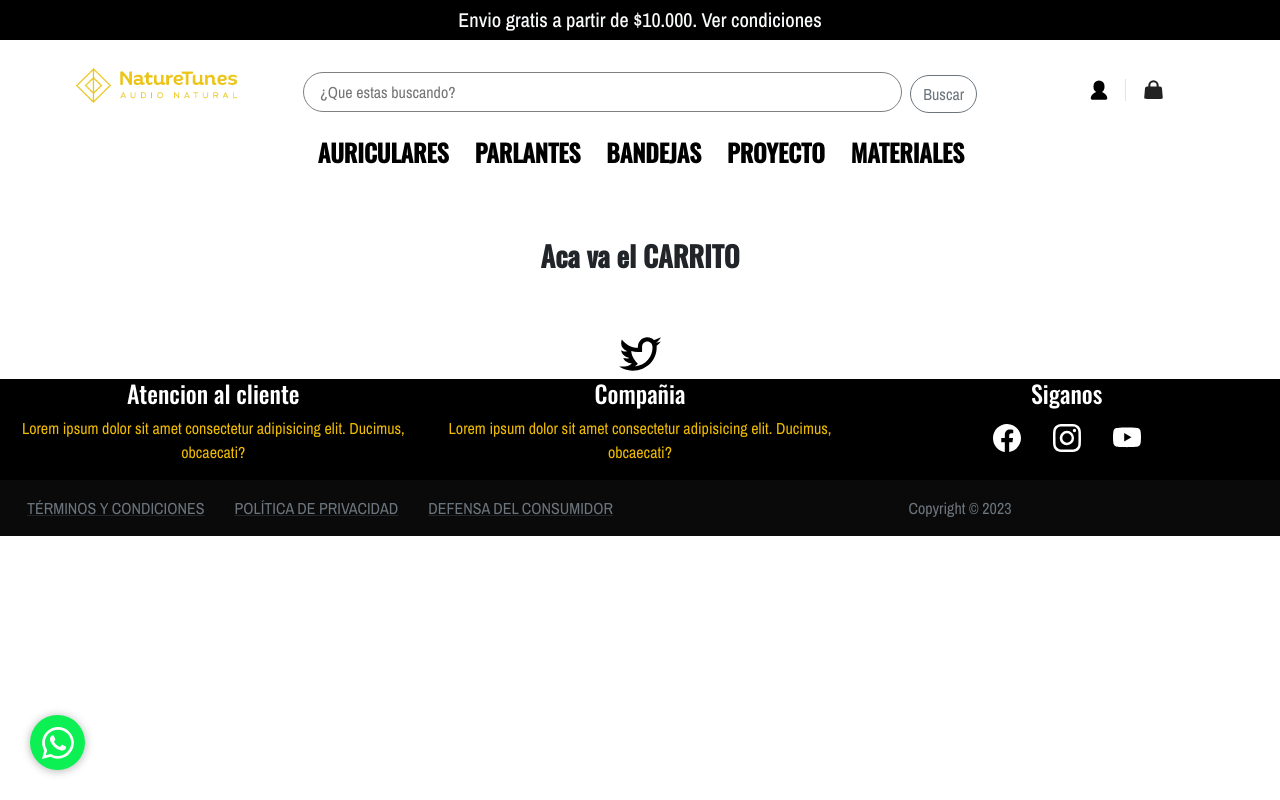
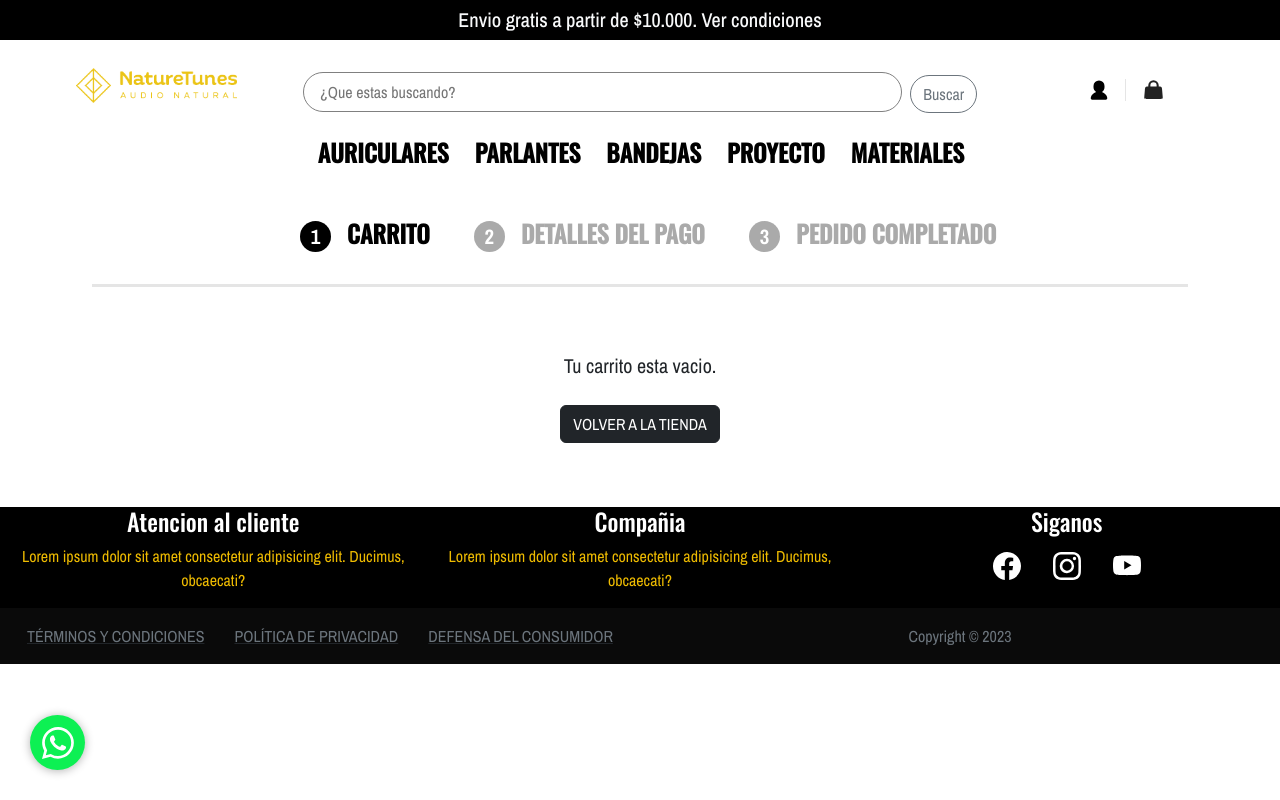
Before and after one commit to MaxiPrandi/NatureTunes, a React (Vite) app in the folder Front/: page /Cart in a window 1280 px wide. Built offline with nearby package versions, Linux system fonts and the light colour scheme.

Commit message:
agrego carrito

```diff
--- a/Front/public/styles/App.css
+++ b/Front/public/styles/App.css
@@ -47,7 +47,7 @@ h4 {
 }
 
 .icons-divider {
-  border-left: 1px solid rgba(0,0,0,.1);
+  border-left: 1px solid rgba(0, 0, 0, .1);
   height: 30px;
   margin: 0 15px;
   position: relative;
@@ -57,8 +57,6 @@ h4 {
 .imgCentral {
   width: 100%;
   height: 100%;
-
-
 }
 
 
@@ -69,6 +67,61 @@ h4 {
   font-size: 1.5rem;
   font-weight: bolder;
   margin: 2px;
+}
+
+.links-cart {
+  font-family: 'Oswald';
+  text-decoration: none;
+  color: black;
+  font-size: 1.5rem;
+  font-weight: bolder;
+  margin: 2px;
+}
+
+.links-cart2 {
+  font-family: 'Oswald';
+  text-decoration: none;
+  color: rgb(170, 170, 170);
+  font-size: 1.5rem;
+  font-weight: bolder;
+  margin: 2px;
+}
+
+.number-cart {
+  background-color: black;
+  border-radius: 99px;
+  color: #fff;
+  display: inline-block;
+  font-size: 1.3rem;
+  font-weight: bolder;
+  height: 1.5em;
+  line-height: 1.5em;
+  margin: 0 1rem 0.5rem;
+  position: relative;
+  text-align: center;
+  width: 1.5em;
+}
+.number-cart2{
+  background-color:rgb(170, 170, 170);
+  border-radius: 99px;
+  color: #fff;
+  display: inline-block;
+  font-size: 1.3rem;
+  font-weight: bolder;
+  height: 1.5em;
+  line-height: 1.5em;
+  margin: 0 1rem 0.5rem;
+  position: relative;
+  text-align: center;
+  width: 1.5em;
+}
+
+
+.carrito {
+  border-top: 3px solid rgba(0, 0, 0, .1);
+  padding-top: 4rem;
+  margin: 1rem 5rem;
+
 }
 
 .linkk::after {
@@ -189,7 +242,10 @@ h4 {
   }
 }
 
-@media (max-width: 767.98px) {
+@media (max-width: 1024px) {
+  .icons {
+    display: flex;
 
+  }
 
 }
--- a/Front/src/Cart.jsx
+++ b/Front/src/Cart.jsx
@@ -1,6 +1,6 @@
 import React from "react";
 import '/public/styles/App.css'
-import { Container, Row, Col, Image } from "react-bootstrap"
+import { Container, Row, Col, Image, Button } from "react-bootstrap"
 import { Link } from "react-router-dom";
 
 const Cart = () => {
@@ -14,18 +14,22 @@ const Cart = () => {
                             <path d="M13.601 2.326A7.854 7.854 0 0 0 7.994 0C3.627 0 .068 3.558.064 7.926c0 1.399.366 2.76 1.057 3.965L0 16l4.204-1.102a7.933 7.933 0 0 0 3.79.965h.004c4.368 0 7.926-3.558 7.93-7.93A7.898 7.898 0 0 0 13.6 2.326zM7.994 14.521a6.573 6.573 0 0 1-3.356-.92l-.24-.144-2.494.654.666-2.433-.156-.251a6.56 6.56 0 0 1-1.007-3.505c0-3.626 2.957-6.584 6.591-6.584a6.56 6.56 0 0 1 4.66 1.931 6.557 6.557 0 0 1 1.928 4.66c-.004 3.639-2.961 6.592-6.592 6.592zm3.615-4.934c-.197-.099-1.17-.578-1.353-.646-.182-.065-.315-.099-.445.099-.133.197-.513.646-.627.775-.114.133-.232.148-.43.05-.197-.1-.836-.308-1.592-.985-.59-.525-.985-1.175-1.103-1.372-.114-.198-.011-.304.088-.403.087-.088.197-.232.296-.346.1-.114.133-.198.198-.33.065-.134.034-.248-.015-.347-.05-.099-.445-1.076-.612-1.47-.16-.389-.323-.335-.445-.34-.114-.007-.247-.007-.38-.007a.729.729 0 0 0-.529.247c-.182.198-.691.677-.691 1.654 0 .977.71 1.916.81 2.049.098.133 1.394 2.132 3.383 2.992.47.205.84.326 1.129.418.475.152.904.129 1.246.08.38-.058 1.171-.48 1.338-.943.164-.464.164-.86.114-.943-.049-.084-.182-.133-.38-.232z" />
                         </svg> </a>
                 </div>
-                <Row>
-                    <h3 className="pt-5 pb-5 fw-bold">Aca va el CARRITO</h3>
-                    <div>
-                    <svg xmlns="http://www.w3.org/2000/svg" x="0px" y="0px" width="50" height="50" viewBox="0 0 24 24">
-    <path d="M22,3.999c-0.78,0.463-2.345,1.094-3.265,1.276c-0.027,0.007-0.049,0.016-0.075,0.023c-0.813-0.802-1.927-1.299-3.16-1.299 c-2.485,0-4.5,2.015-4.5,4.5c0,0.131-0.011,0.372,0,0.5c-3.353,0-5.905-1.756-7.735-4c-0.199,0.5-0.286,1.29-0.286,2.032 c0,1.401,1.095,2.777,2.8,3.63c-0.314,0.081-0.66,0.139-1.02,0.139c-0.581,0-1.196-0.153-1.759-0.617c0,0.017,0,0.033,0,0.051 c0,1.958,2.078,3.291,3.926,3.662c-0.375,0.221-1.131,0.243-1.5,0.243c-0.26,0-1.18-0.119-1.426-0.165 c0.514,1.605,2.368,2.507,4.135,2.539c-1.382,1.084-2.341,1.486-5.171,1.486H2C3.788,19.145,6.065,20,8.347,20 C15.777,20,20,14.337,20,8.999c0-0.086-0.002-0.266-0.005-0.447C19.995,8.534,20,8.517,20,8.499c0-0.027-0.008-0.053-0.008-0.08 c-0.003-0.136-0.006-0.263-0.009-0.329c0.79-0.57,1.475-1.281,2.017-2.091c-0.725,0.322-1.503,0.538-2.32,0.636 C20.514,6.135,21.699,4.943,22,3.999z M18,8.999c0,4.08-2.957,8.399-8.466,8.943C10.28,17.413,11,16.662,11,16.662 S8,14,7.775,10.522C8.81,10.838,9.888,10.999,11,10.999h2v-2.5c0-0.001,0-0.001,0-0.001C13.002,7.118,14.12,6,15.5,6 C16.881,6,18,7.119,18,8.5C18,8.5,18,8.92,18,8.999z"></path>
-</svg>
-
-                    </div>
-
+                <Row className="d-flex justify-content-center my-4">
+                    <Col xs="12" md="auto"><Link to='/' className="links-cart">
+                        <span class="number-cart">1</span>CARRITO</Link></Col>
+                    <Col xs="12" md="auto"><Link to='/' className="links-cart2">
+                        <span class="number-cart2">2</span>DETALLES DEL PAGO</Link></Col>
+                    <Col xs="12" md="auto"><Link to='/' className="links-cart2">
+                        <span class="number-cart2">3</span>PEDIDO COMPLETADO</Link></Col>
                 </Row>
 
+                <div className="carrito">
+                    <p className="fs-5 text-dark">Tu carrito esta vacio.</p>
+                    <Link to='/'>
+                        <Button className="mt-2 mb-5" variant="dark">VOLVER A LA TIENDA</Button>
+                    </Link>
 
+                </div>
 
 
             </Container>
--- a/Front/src/partials/Navbar.jsx
+++ b/Front/src/partials/Navbar.jsx
@@ -37,7 +37,7 @@ function NavBar() {
                 {/* Iconos */}
 
                 <Col xs={12} md={2} className="d-flex mt-1 justify-content-center">
-                    <ul className="mt-4 me-4">
+                    <ul className="icons  mt-4 me-4">
                             {/* Icono Login */}
                             <ui>
                                 <svg fill="#000000" width="22px" height="22px" viewBox="0 0 32 32" version="1.1" xmlns="http://www.w3.org/2000/svg"><Link to="/Login" ><g id="SVGRepo_bgCarrier" stroke-width="0"></g><g id="SVGRepo_tracerCarrier" stroke-linecap="round" stroke-linejoin="round"></g><g id="SVGRepo_iconCarrier"> <title>user</title> <path d="M4 28q0 0.832 0.576 1.44t1.44 0.576h20q0.8 0 1.408-0.576t0.576-1.44q0-1.44-0.672-2.912t-1.76-2.624-2.496-2.144-2.88-1.504q1.76-1.088 2.784-2.912t1.024-3.904v-1.984q0-3.328-2.336-5.664t-5.664-2.336-5.664 2.336-2.336 5.664v1.984q0 2.112 1.024 3.904t2.784 2.912q-1.504 0.544-2.88 1.504t-2.496 2.144-1.76 2.624-0.672 2.912z"></path> </g> </Link></svg>
```
